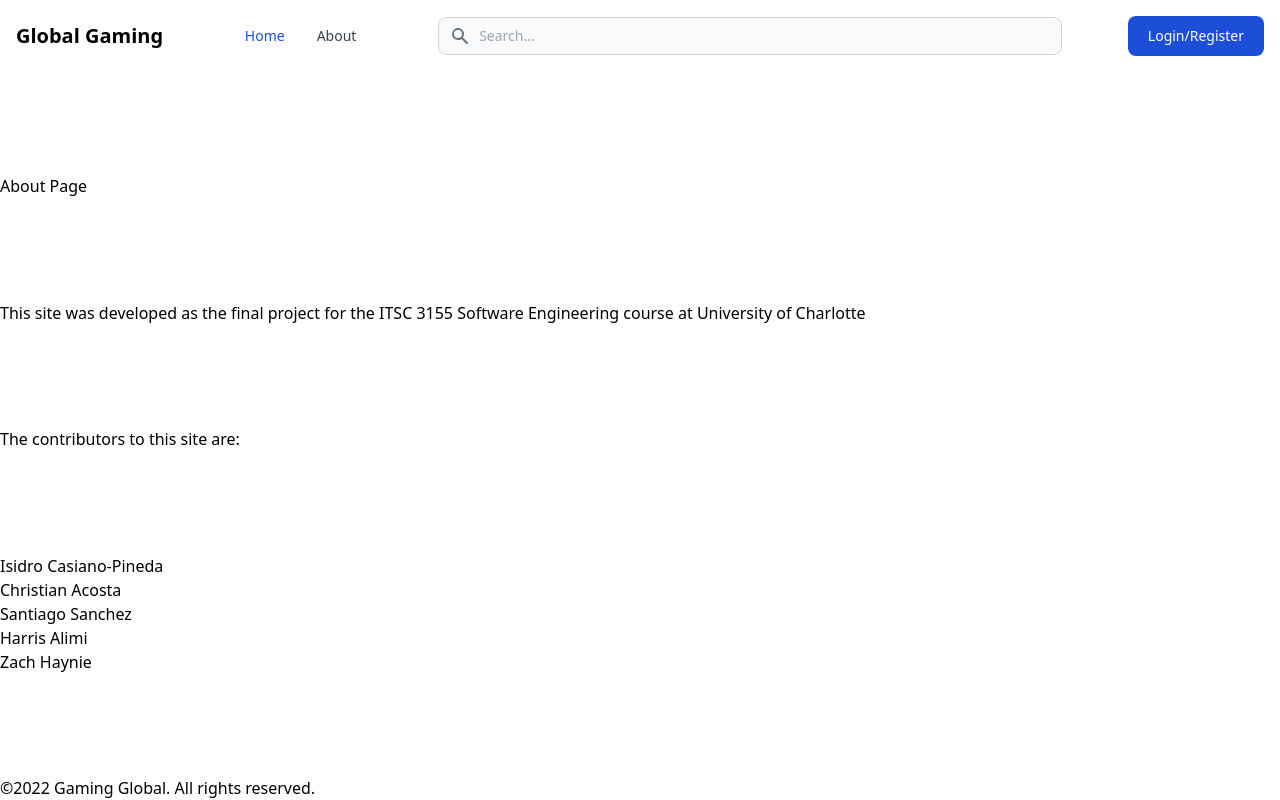
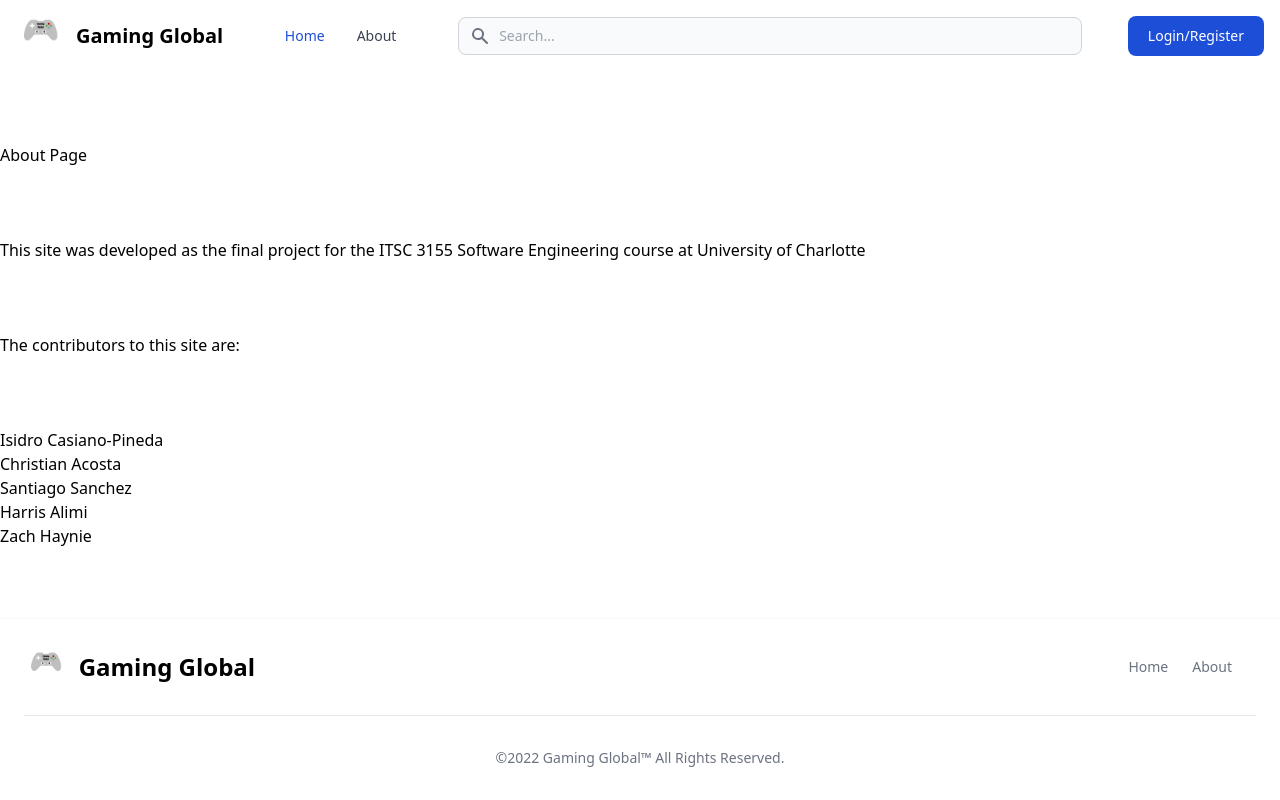
Before and after one commit to JuanPablo2655/3155_Final, a Flask app: page /about in a window 1280 px wide. Run offline with Flask 3, Linux system fonts and the light colour scheme; some libraries are stand-ins or nearby versions.

Commit message:
commiting footer and minor frontend changes

```diff
--- a/templates/_base.html
+++ b/templates/_base.html
@@ -18,9 +18,8 @@
 			<!-- LOGO FORMATTING -->
 			<div class="container flex flex-wrap justify-between items-center mx-auto">
 				<a href="#" class="flex items-center">
-					<!-- <img src="../gglogo.png" class="mr-3 h-6 sm:h-9" alt="Global Gaming" /> -->
-					<span class="self-center text-xl font-semibold whitespace-nowrap dark:text-white">Global
-						Gaming</span>
+					<img src="../../static/1gaming-global.png" class="mr-3 h-6 sm:h-9" alt="Global Gaming" />
+					<span class="self-center text-xl font-semibold whitespace-nowrap dark:text-white">Gaming Global</span>
 				</a>
 
 				<!-- SEARCH BAR -->
@@ -100,9 +99,28 @@
 		{% endwith %}
 		{% block body %} {% endblock %}
 	</body>
-	<footer>
-		<p>&copy;2022 Gaming Global. All rights reserved.</p>
-	</footer>
+
+	<!-- FOOTER AREA -->
+<footer class="p-4 bg-white shadow md:px-6 md:py-8 dark:bg-gray-900">
+	<div class="sm:flex sm:items-center sm:justify-between">
+		<a href="https://flowbite.com/" class="flex items-center mb-4 sm:mb-0">
+			<img src="../../static/1gaming-global.png" class="mr-3 h-8" alt="Gaming Global Logo">
+
+			<span class="self-center text-2xl font-semibold whitespace-nowrap dark:text-white">Gaming Global</span>
+		</a>
+		<ul class="flex flex-wrap items-center mb-6 text-sm text-gray-500 sm:mb-0 dark:text-gray-400">
+			<li>
+				<a href="#" class="mr-4 hover:underline md:mr-6 ">Home</a>
+			</li>
+			<li>
+				<a href="#" class="mr-4 hover:underline md:mr-6">About</a>
+			</li>
+		</ul>
+	</div>
+	<hr class="my-6 border-gray-200 sm:mx-auto dark:border-gray-700 lg:my-8" />
+	<span class="block text-sm text-gray-500 sm:text-center dark:text-gray-400">©<a href="https://flowbite.com/" class="hover:underline">2022 Gaming Global™</a> All Rights Reserved.
+	</span>
+</footer>
 </div>
 
 </html>
```
Also changed, not shown: static/1gaming-global.png (added).
